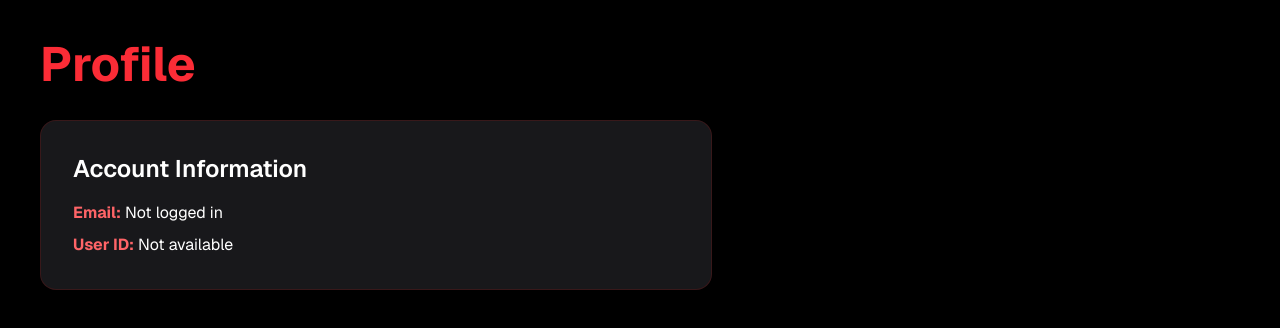
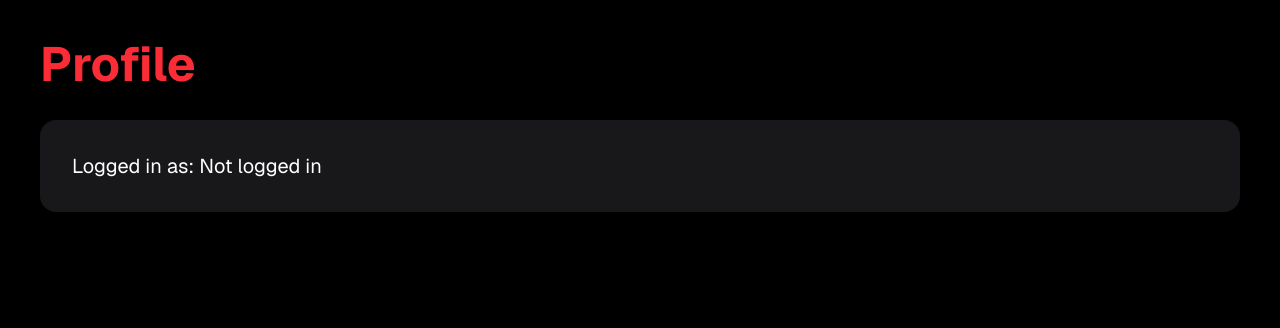
Before and after one commit to Amx-code1/redeye-universe, a Next.js app: page /profile in a window 1280 px wide. Shown: the top 328 px of the page. Built offline with nearby package versions, Linux system fonts and the light colour scheme; no server answers.

Commit message:
Update auth redirect

```diff
--- a/app/login/page.tsx
+++ b/app/login/page.tsx
@@ -11,7 +11,7 @@ export default function LoginPage() {
     email,
     options: {
       emailRedirectTo:
-        "https://redeye-universe.vercel.app/auth/callback",
+        "https://redeye-universe.vercel.app/profile",
     },
   });
 
--- a/app/profile/page.tsx
+++ b/app/profile/page.tsx
@@ -5,37 +5,37 @@ import { supabase } from "@/lib/supabase";
 
 export default function ProfilePage() {
   const [email, setEmail] = useState("Loading...");
-  const [userId, setUserId] = useState("");
 
   useEffect(() => {
     async function loadUser() {
-      console.log("PROFILE PAGE LOADED");
-
-      const {
-        data: { session },
-        error: sessionError,
-      } = await supabase.auth.getSession();
-
-      console.log("SESSION:", session);
-      console.log("SESSION ERROR:", sessionError);
-
       const {
         data: { user },
-        error: userError,
       } = await supabase.auth.getUser();
 
-      console.log("USER:", user);
-      console.log("USER ERROR:", userError);
-
       if (user) {
-        setEmail(user.email || "No email");
-        setUserId(user.id);
+        setEmail(user.email || "");
       } else {
         setEmail("Not logged in");
       }
     }
 
     loadUser();
+
+    const {
+      data: { subscription },
+    } = supabase.auth.onAuthStateChange(
+      async (_event, session) => {
+        console.log("AUTH EVENT", _event);
+
+        if (session?.user) {
+          setEmail(session.user.email || "");
+        }
+      }
+    );
+
+    return () => {
+      subscription.unsubscribe();
+    };
   }, []);
 
   return (
@@ -44,23 +44,9 @@ export default function ProfilePage() {
         Profile
       </h1>
 
-      <div className="max-w-2xl rounded-2xl border border-red-900/30 bg-zinc-900 p-8">
-        <h2 className="mb-4 text-2xl font-semibold">
-          Account Information
-        </h2>
-
-        <p className="mb-2">
-          <span className="font-bold text-red-400">
-            Email:
-          </span>{" "}
-          {email}
-        </p>
-
-        <p>
-          <span className="font-bold text-red-400">
-            User ID:
-          </span>{" "}
-          {userId || "Not available"}
+      <div className="rounded-2xl bg-zinc-900 p-8">
+        <p className="text-xl">
+          Logged in as: {email}
         </p>
       </div>
     </main>
```
